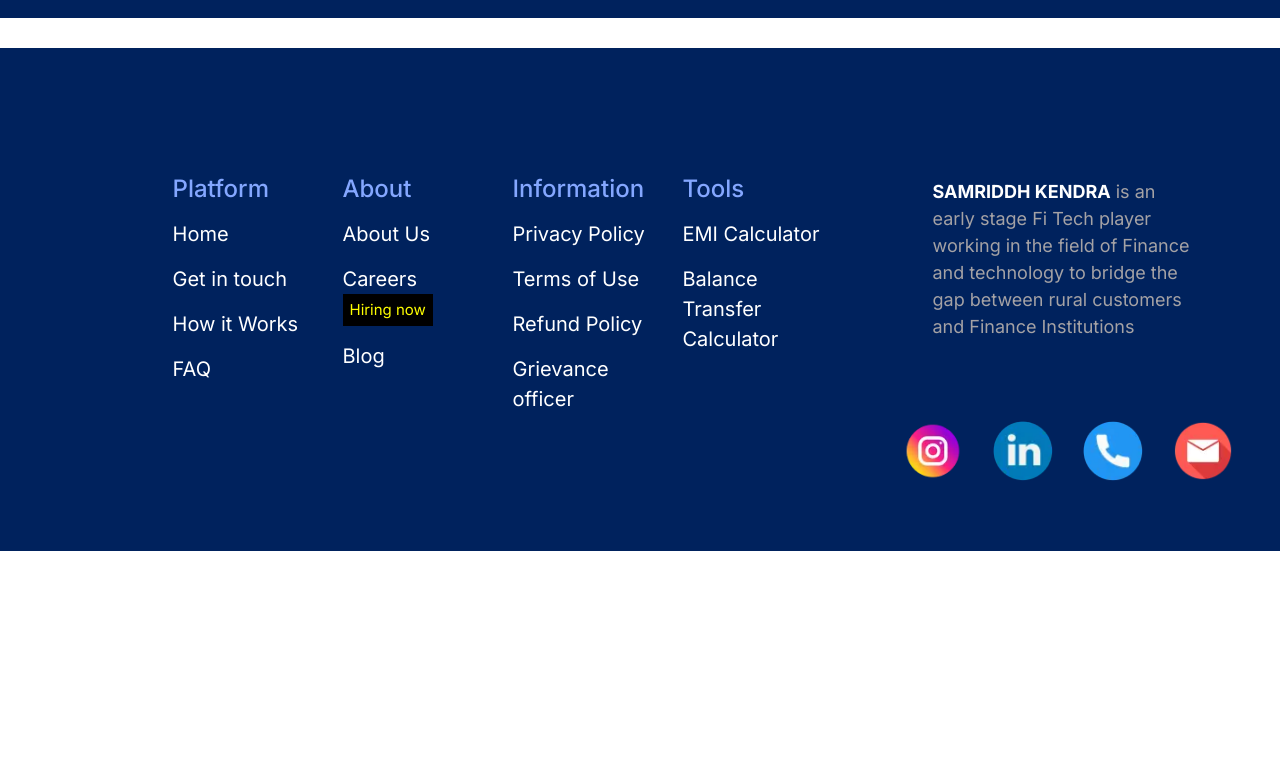
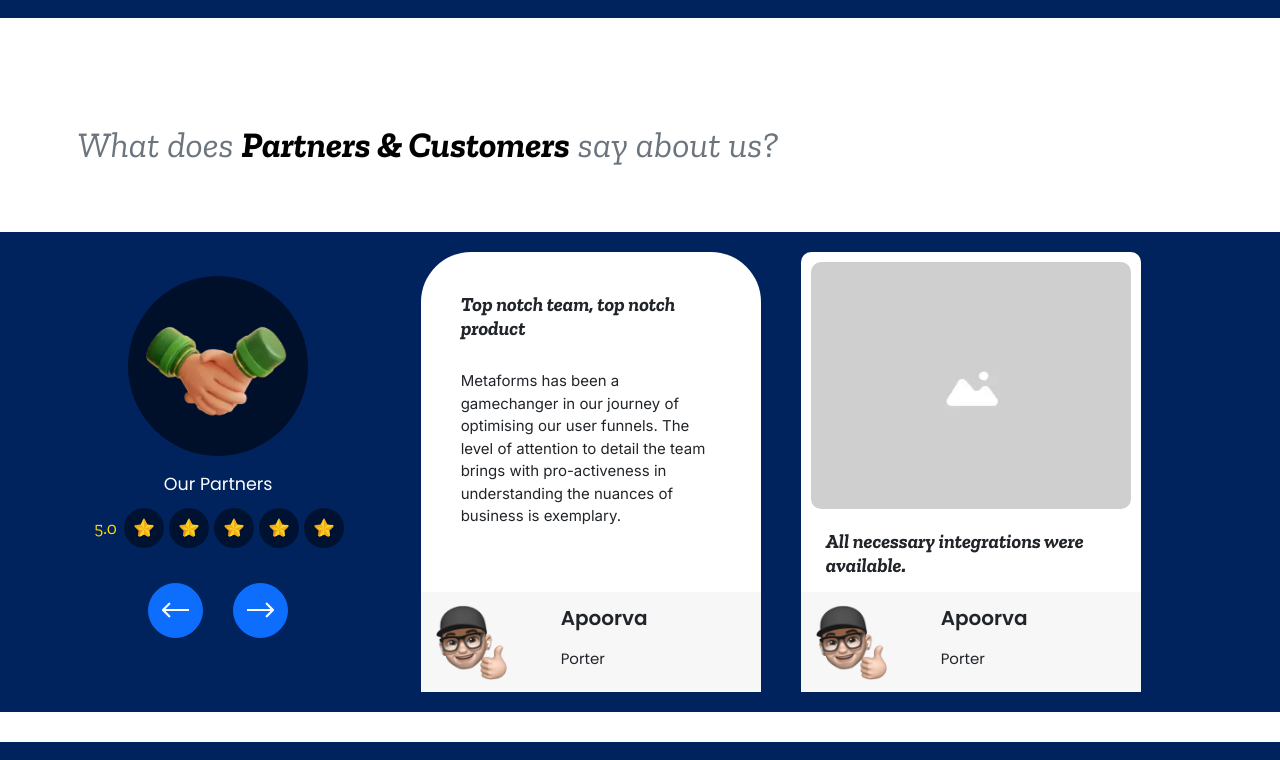
Before and after one commit to mohitanand744/Samriddh_React, a React (Vite) app: page / in a window 1280 px wide. Shown: the part 6060-6820 px from the top of the page. Before the commit the page ends 6611 px from the top, so only its background shows below. Built offline with nearby package versions, Linux system fonts and the light colour scheme.

Commit message:
added 2 sections

```diff
--- a/src/Pages/Home.jsx
+++ b/src/Pages/Home.jsx
@@ -331,6 +331,8 @@ const Home = () => {
         <hr />
       </section>
 
+      {/* ----------------------------------------------------- */}
+
       <section className="section_8">
         <header className="container mb-5">
           <Title
@@ -427,6 +429,105 @@ const Home = () => {
           </div>
         </div>
       </section>
+
+      {/* ----------------------------------------------------- */}
+
+      <section className="section_8">
+        <header className="container mb-5">
+          <Title
+            first_text="What does "
+            span_text="Partners & Customers"
+            last_text="say about us?"
+          />
+        </header>
+
+        <div className="partners-Customers container-fluid">
+          <div className="container">
+            <div className="d-flex justify-content-xl-start justify-content-lg-between align-items-center flex-lg-row flex-md-column flex-column justify-content-md-center">
+              <div className=" reviews-container col-xl-9 col-lg-8 col-md-12 col-12 order-md-last order-last">
+                <div className="reviews">
+                  <div className="col-lg-4 col-md-6 col-6 bg-white review-card rounded-top-6 d-flex flex-column justify-content-between">
+                    <div className="text">
+                      <h2 className="title-font text-dark fw-bold">
+                        Top notch team, top notch product
+                      </h2>
+                      <p className="font-inter fs-4 text-gray mt-5">
+                        Metaforms has been a gamechanger in our journey of
+                        optimising our user funnels. The level of attention to
+                        detail the team brings with pro-activeness in
+                        understanding the nuances of business is exemplary.
+                      </p>
+                    </div>
+                    <div className="profile-footer d-flex align-items-center">
+                      <img
+                        className="img-fluid avatar mr-4"
+                        src="./avtar.png"
+                        alt=""
+                      />
+                      <div className="d-flex flex-column gap-2">
+                        <p className="fs-2 font-poppins fw-semibold ">
+                          Apoorva
+                        </p>
+                        <p className="fs-4 font-poppins">Porter</p>
+                      </div>
+                    </div>
+                  </div>
+                  <div className="col-lg-4 col-md-6 col-6  bg-white review-card rounded-4">
+                    <div className="top-container">
+                      <div className="img">
+                        <img src="./empty-img.webp" alt="" />
+                      </div>
+                      <h2 className="title-font text-dark fw-bold mx-4">
+                        All necessary integrations were available.
+                      </h2>
+                    </div>
+                    <div className="profile-footer d-flex align-items-center">
+                      <img
+                        className="img-fluid avatar mr-4"
+                        src="./avtar.png"
+                        alt=""
+                      />
+                      <div className="d-flex flex-column gap-2">
+                        <p className="fs-2 font-poppins fw-semibold ">
+                          Apoorva
+                        </p>
+                        <p className="fs-4 font-poppins">Porter</p>
+                      </div>
+                    </div>
+                  </div>
+                </div>
+              </div>
+              <div className="ratings-container col-xl-3 col-lg-4 col-md-12 col-12  mb-md-5 mb-5 d-flex justify-content-center order-md-first order-first">
+                <div className=" text-center rating-card d-flex flex-column align-items-center ">
+                  <div className="img-container">
+                    <img src="ratings.webp" alt="" />
+                  </div>
+                  <p className="fs-3 text-white font-poppins mt-4">
+                    Our Partners
+                  </p>
+
+                  <div className=" ratings mb-5">
+                    <span className="text-war fs-3 mx-1">5.0</span>{" "}
+                    <img src="./star.png" alt="rating" />
+                    <img src="./star.png" alt="rating" />
+                    <img src="./star.png" alt="rating" />
+                    <img src="./star.png" alt="rating" />
+                    <img src="./star.png" alt="rating" />
+                  </div>
+                  <div className="slider-btn d-flex gap-5 justify-content-center align-items-center mt-2 ">
+                    <button className=" btn btn-primary slide">
+                      <img src="./Arrow left.png" alt="" />
+                    </button>
+                    <button className=" btn btn-primary slide">
+                      <img src="./Arrow right.png" alt="" />
+                    </button>
+                  </div>
+                </div>
+              </div>
+            </div>
+          </div>
+        </div>
+      </section>
     </div>
   );
 };
--- a/src/components/Footers/Footer.jsx
+++ b/src/components/Footers/Footer.jsx
@@ -6,7 +6,7 @@ const Footer = () => {
       <div className="container">
         <div className="row justify-content-md-center align-items-center justify-content-between">
           <div className=" col-xl-3 col-lg-3 col-md-8 col-12">
-            <div className="row flex-column gap-8 text-md-center order-md-first mt-lg-5 mt-5 order-sm-last order-last">
+            <div className="row flex-column gap-8 text-md-center order-lg-first order-md-first mt-lg-5 mt-5 order-sm-last order-last">
               <div className="pera fs-18  text-light-gray text-lg-start mt-sm-5">
                 <span className="fw-bold text-white">SAMRIDDH KENDRA</span> is
                 an early stage Fi Tech player working in the field of Finance
@@ -21,7 +21,7 @@ const Footer = () => {
               </div>
             </div>
           </div>
-          <div className=" col-md-12 col-lg-9 col-12  order-sm-first order-first ">
+          <div className=" col-md-12 col-lg-9 col-12 order-lg-last  order-sm-first order-first ">
             <div className="d-flex flex-sm-wrap flex-wrap justify-content-sm-center justify-content-center gap-5  gap-3">
               <div className="col-lg-2 col-md-3 col-sm-3 col-5">
                 <h1 className="footer-heading">Platform</h1>
--- a/src/css/index.css
+++ b/src/css/index.css
@@ -497,6 +497,7 @@ li {
       display: flex;
       justify-content: center;
       align-items: center;
+
       & .reviews {
         display: flex;
         gap: 4rem;
```
